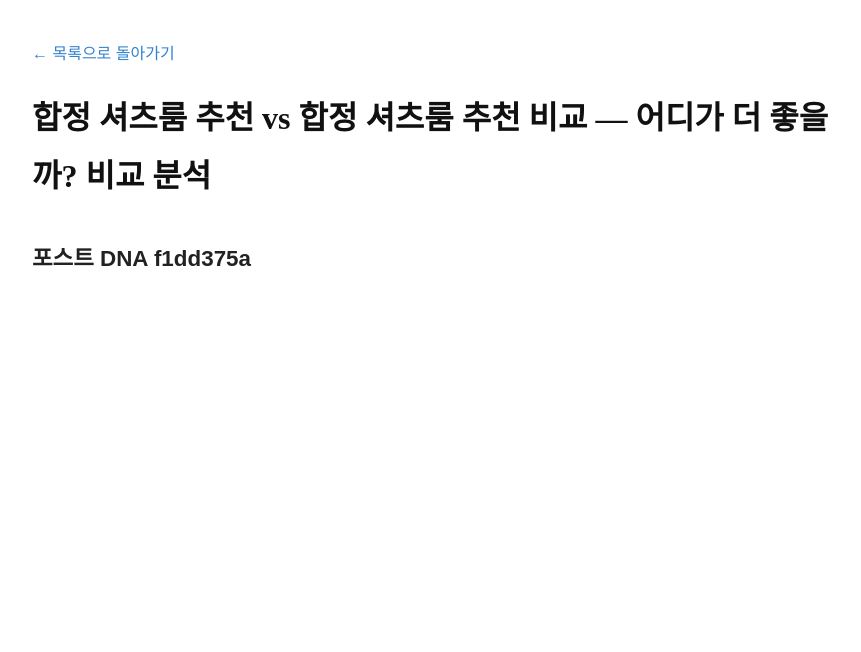
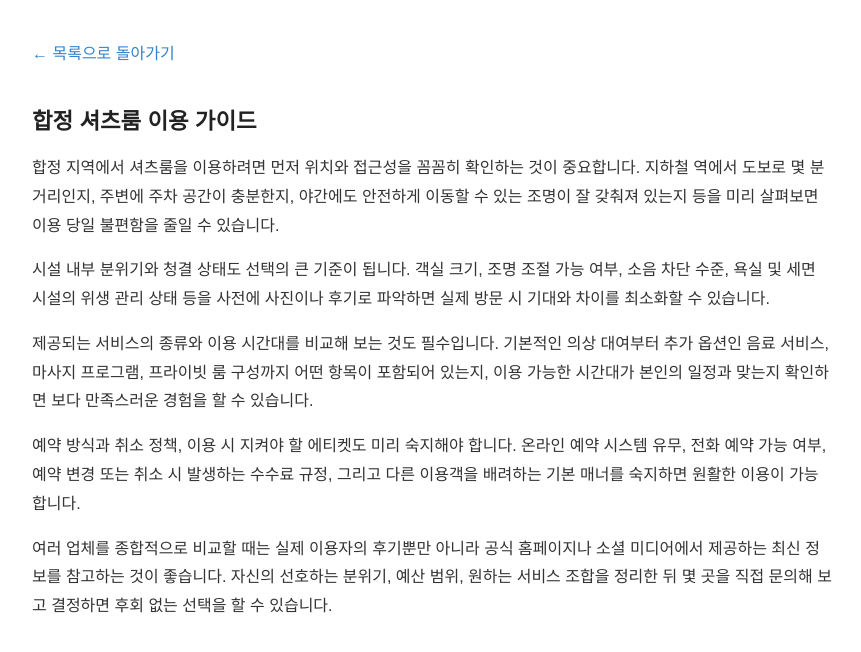
Before and after one commit to mqlwmsltm-arch/bp-t3b05-hj-shirts-rc, a plain HTML site: page posts/compare-001-164h4e5.html in a window 1280 px wide. Shown: the whole page, without its empty margins (208-1069 px from the left). Drawn offline with Linux system fonts and the light colour scheme.

Commit message:
fix: 프롬프트 유출·한자 조각·반복 파손 제거 (1 files)

```diff
--- a/posts/compare-001-164h4e5.html
+++ b/posts/compare-001-164h4e5.html
@@ -22,10 +22,12 @@
     <a href="../index.html">← 목록으로 돌아가기</a>
   </header>
   <main>
-    <h1>합정 셔츠룸 추천 vs 합정 셔츠룸 추천 비교 — 어디가 더 좋을까? 비교 분석</h1>
-    <article>
-      <h2>포스트 DNA f1dd375a</h2>
-
+<h2>합정 셔츠룸 이용 가이드</h2>
+<p>합정 지역에서 셔츠룸을 이용하려면 먼저 위치와 접근성을 꼼꼼히 확인하는 것이 중요합니다. 지하철 역에서 도보로 몇 분 거리인지, 주변에 주차 공간이 충분한지, 야간에도 안전하게 이동할 수 있는 조명이 잘 갖춰져 있는지 등을 미리 살펴보면 이용 당일 불편함을 줄일 수 있습니다.</p>
+<p>시설 내부 분위기와 청결 상태도 선택의 큰 기준이 됩니다. 객실 크기, 조명 조절 가능 여부, 소음 차단 수준, 욕실 및 세면 시설의 위생 관리 상태 등을 사전에 사진이나 후기로 파악하면 실제 방문 시 기대와 차이를 최소화할 수 있습니다.</p>
+<p>제공되는 서비스의 종류와 이용 시간대를 비교해 보는 것도 필수입니다. 기본적인 의상 대여부터 추가 옵션인 음료 서비스, 마사지 프로그램, 프라이빗 룸 구성까지 어떤 항목이 포함되어 있는지, 이용 가능한 시간대가 본인의 일정과 맞는지 확인하면 보다 만족스러운 경험을 할 수 있습니다.</p>
+<p>예약 방식과 취소 정책, 이용 시 지켜야 할 에티켓도 미리 숙지해야 합니다. 온라인 예약 시스템 유무, 전화 예약 가능 여부, 예약 변경 또는 취소 시 발생하는 수수료 규정, 그리고 다른 이용객을 배려하는 기본 매너를 숙지하면 원활한 이용이 가능합니다.</p>
+<p>여러 업체를 종합적으로 비교할 때는 실제 이용자의 후기뿐만 아니라 공식 홈페이지나 소셜 미디어에서 제공하는 최신 정보를 참고하는 것이 좋습니다. 자신의 선호하는 분위기, 예산 범위, 원하는 서비스 조합을 정리한 뒤 몇 곳을 직접 문의해 보고 결정하면 후회 없는 선택을 할 수 있습니다.</p>
 </main>
 </body>
 </html>
```
